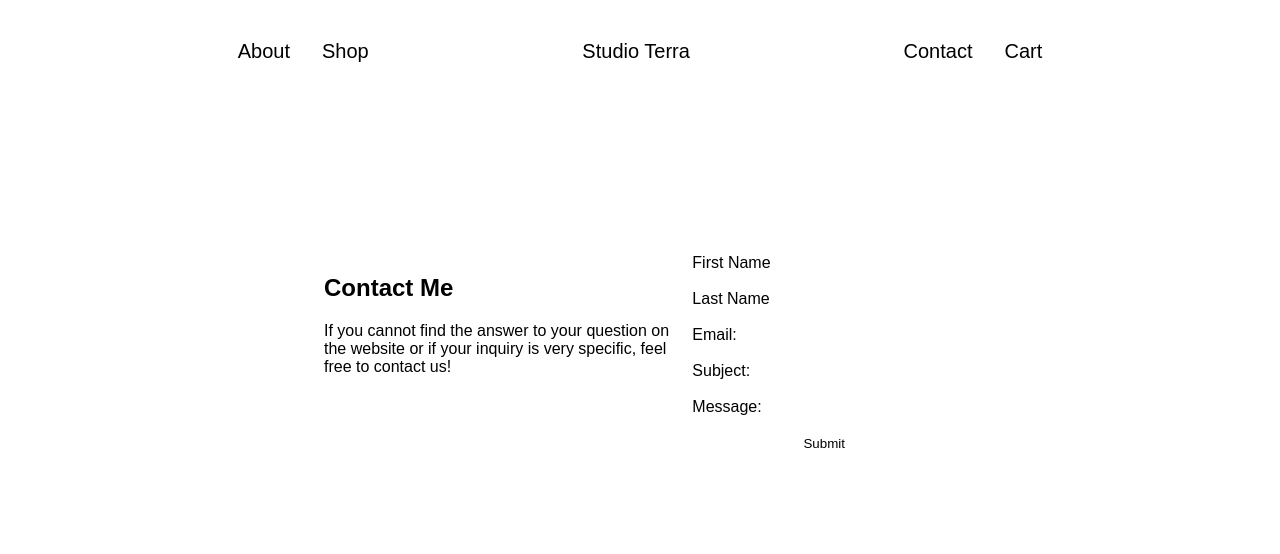
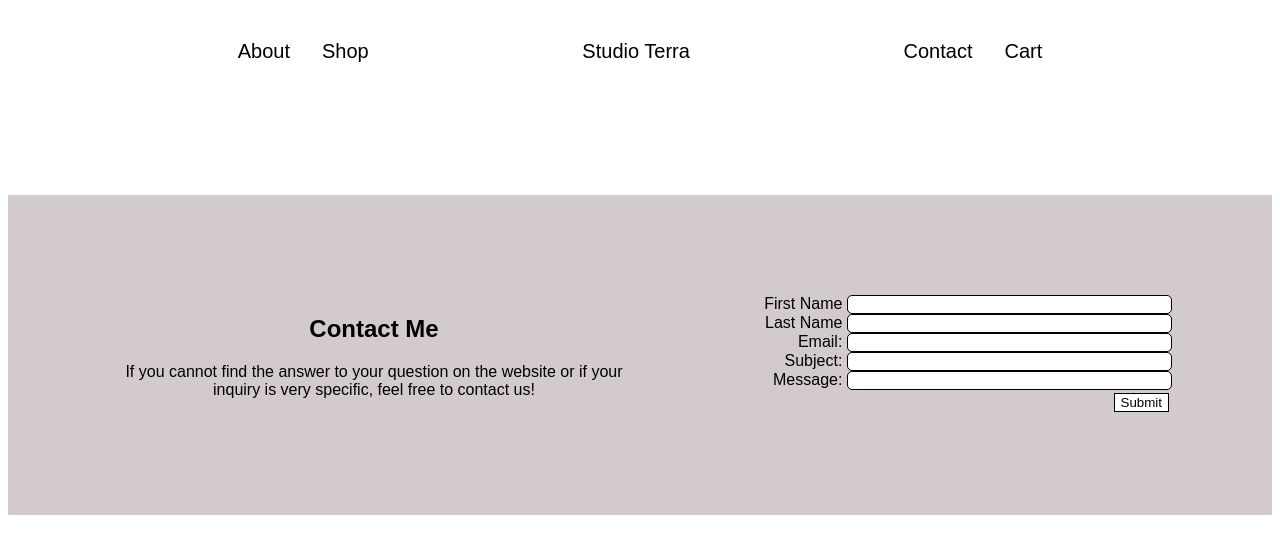
Before and after one commit to SongyeeHan000/Studio-Terra, a Next.js app in the folder pottery/: page /contact in a window 1280 px wide. Shown: the top 554 px of the page. Built offline with nearby package versions, Linux system fonts and the light colour scheme.

Commit message:
changed CSS on contact page

```diff
--- a/pottery/src/app/(routes)/contact/page.jsx
+++ b/pottery/src/app/(routes)/contact/page.jsx
@@ -71,26 +71,26 @@ export default function Contact () {
                 <div>
                     {/* <p>Name (required)</p> */}
                     <label>First Name </label>
-                    <input type="text" name="name" onChange={firstNameChange} id="firstName" required />
+                    <input className="textInput" type="text" name="name" onChange={firstNameChange} id="firstName" required />
                 </div>
                 <div>
                     <label>Last Name </label>
-                    <input type="text" name="name" onChange={lastNameChange} id="lastName" required />
+                    <input className="textInput" type="text" name="name" onChange={lastNameChange} id="lastName" required />
                 </div>
                 <div>
                     <label>Email: </label>
-                    <input type="email" name="email" onChange={emailChange} id="email" required />
+                    <input className="textInput" type="email" name="email" onChange={emailChange} id="email" required />
                 </div>
                 <div>
                     <label >Subject: </label>
-                    <input type="" name="subject" id="subject" onChange={subjectChange} required />
+                    <input className="textInput" type="" name="subject" id="subject" onChange={subjectChange} required />
                 </div>
                 <div>
                     <label>Message: </label>
-                    <input type="textbox" name="message" id="message" onChange={messageChange} required />
+                    <input className="textInput" type="textbox" name="message" id="message" onChange={messageChange} required />
                 </div>
                 <div>
-                    <input type="submit" onClick={submit}value="Submit" />
+                    <input className="submitButton" type="submit" onClick={submit}value="Submit" />
                 </div>
             </div>
 
--- a/pottery/src/app/globals.css
+++ b/pottery/src/app/globals.css
@@ -174,17 +174,28 @@ header {
 /* CONTACT */
 .contactFormPage {
     display: flex;
-    margin: auto;
-    background-color: white;
-    padding: 30px;
-    transform: translate(0, 50%);
-    width: 50%;
+    background-color: #D3CAD0;
+    padding: 100px;
+    transform: translate(0px, 100px);
 
 }
 .contactFormInfo{
-    flex:1
+    flex:1;
+    text-align: center;
 }
-.contactForm {
+#contact_form {
     flex:1;
-    /* padding: 30px; */
+    text-align-last: right;
 }
+
+.textInput {
+    border: 1px black solid;
+    border-radius: 5px;
+    width: 60%;
+
+}
+.submitButton {
+    width: auto;
+    border: 1px black solid;
+    margin: 3px;
+}
```
